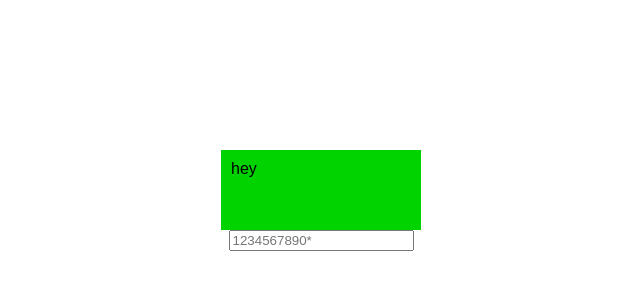
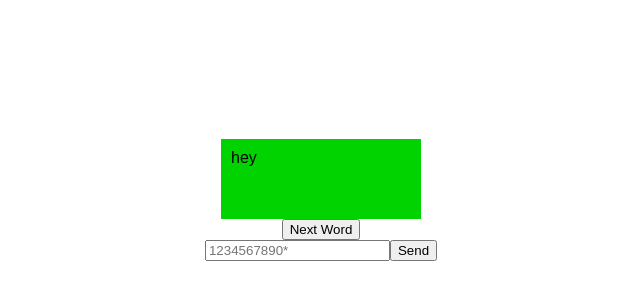
Before and after one commit to MalgAmoe/t9ers, a React (Create React App) app in the folder client/: page / in a window 1280 px wide. Shown: the part 200-500 px from the top of the page, without its empty margins (319-959 px from the left). Built offline with nearby package versions, Linux system fonts and the light colour scheme.

Commit message:
feat: adding buttons for sending and change word

```diff
--- a/client/src/App.js
+++ b/client/src/App.js
@@ -31,15 +31,27 @@ class App extends Component {
     }
   }
 
+  handleSend = () => {
+    console.log('sending');
+  }
+
+  handleChangeWord = () => {
+    console.log('change word');
+  }
+
   render() {
     return (
       <div className="App">
         <div style={styles.screen}>hey</div>
-        <input
-          style={styles.input}
-          value={this.state.text}
-          placeholder='1234567890*'
-          onKeyDown={this.inputHandler}/>
+        <button onClick={this.handleChangeWord}>Next Word</button>
+        <div style={styles.numbers}>
+          <input
+            style={styles.input}
+            value={this.state.text}
+            placeholder='1234567890*'
+            onKeyDown={this.inputHandler}/>
+          <button onClick={this.handleSend}>Send</button>
+        </div>
       </div>
     );
   }
```
